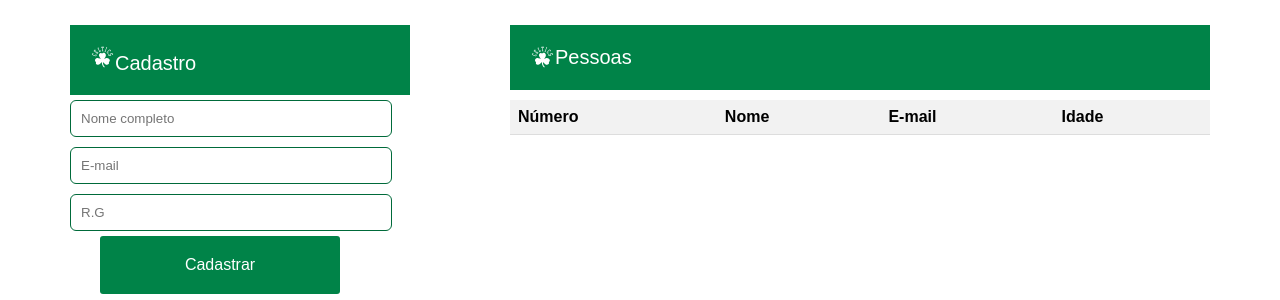
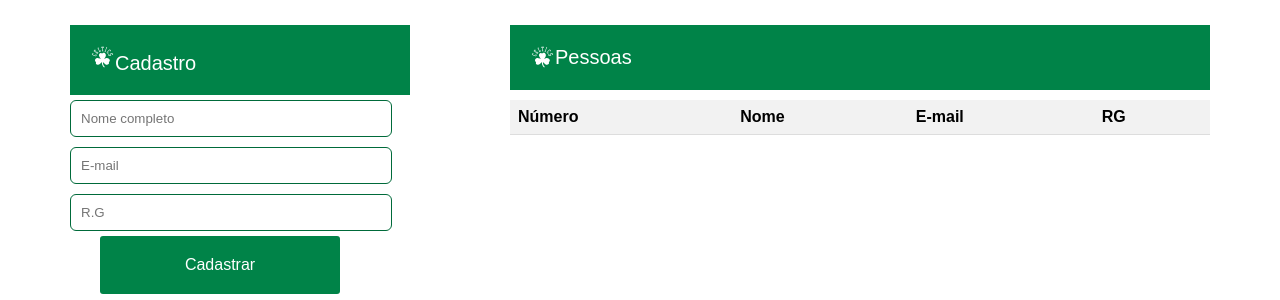
Before and after one commit to kauamoreno/nba_celtics_event, a PHP site: page / in a window 1280 px wide. Shown: the part 671-971 px from the top of the page. Run offline with PHP 8.4, Linux system fonts and the light colour scheme; data that the repository does not hold is empty.

Commit message:
:pencil: Corrigindo texto/campo tabela de idade para RG

```diff
--- a/index.php
+++ b/index.php
@@ -89,7 +89,7 @@
                                 <th>Número</th>
                                 <th>Nome</th>
                                 <th>E-mail</th>
-                                <th>Idade</th>
+                                <th>RG</th>
                             </tr>
                         </thead>
                         <tbody>
```
